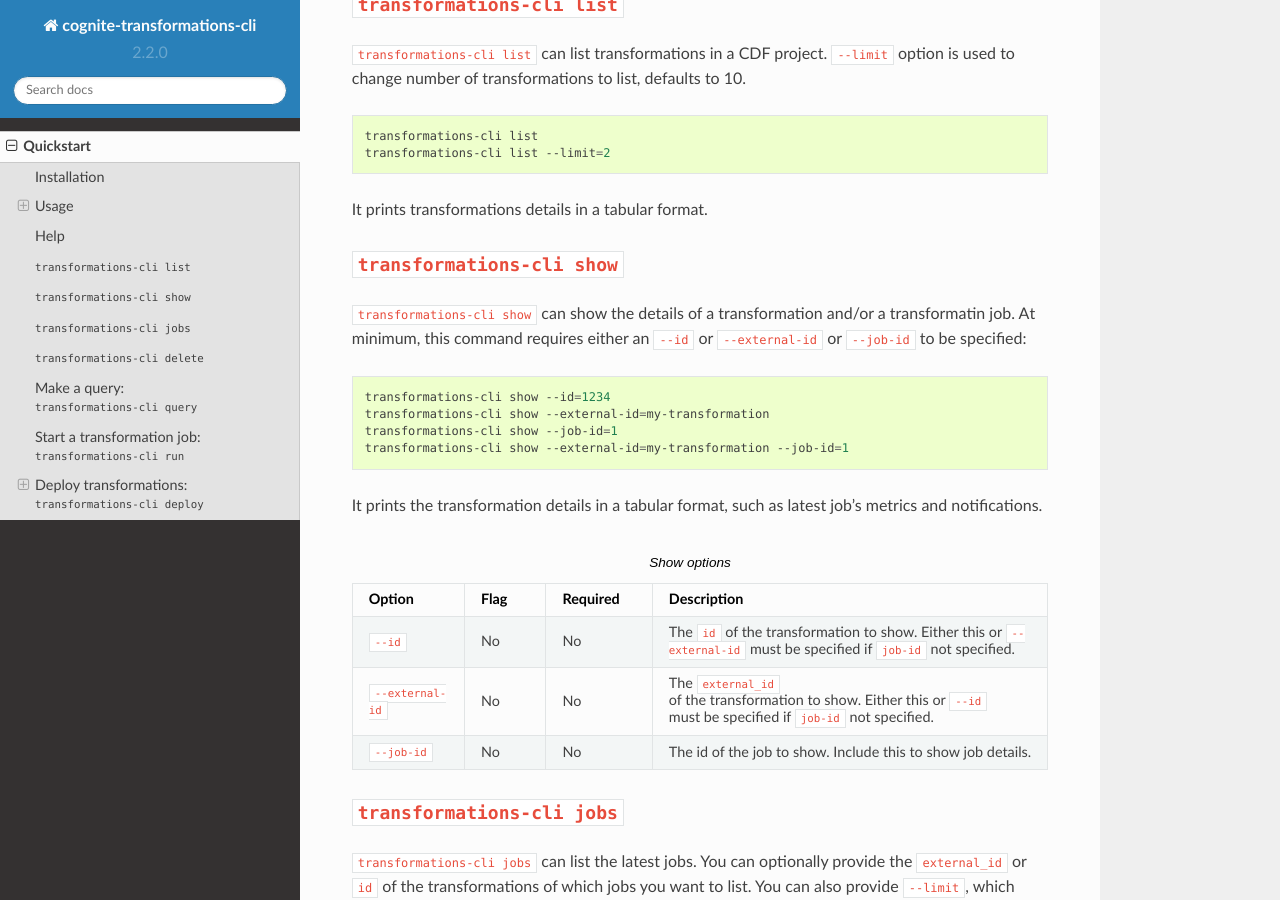
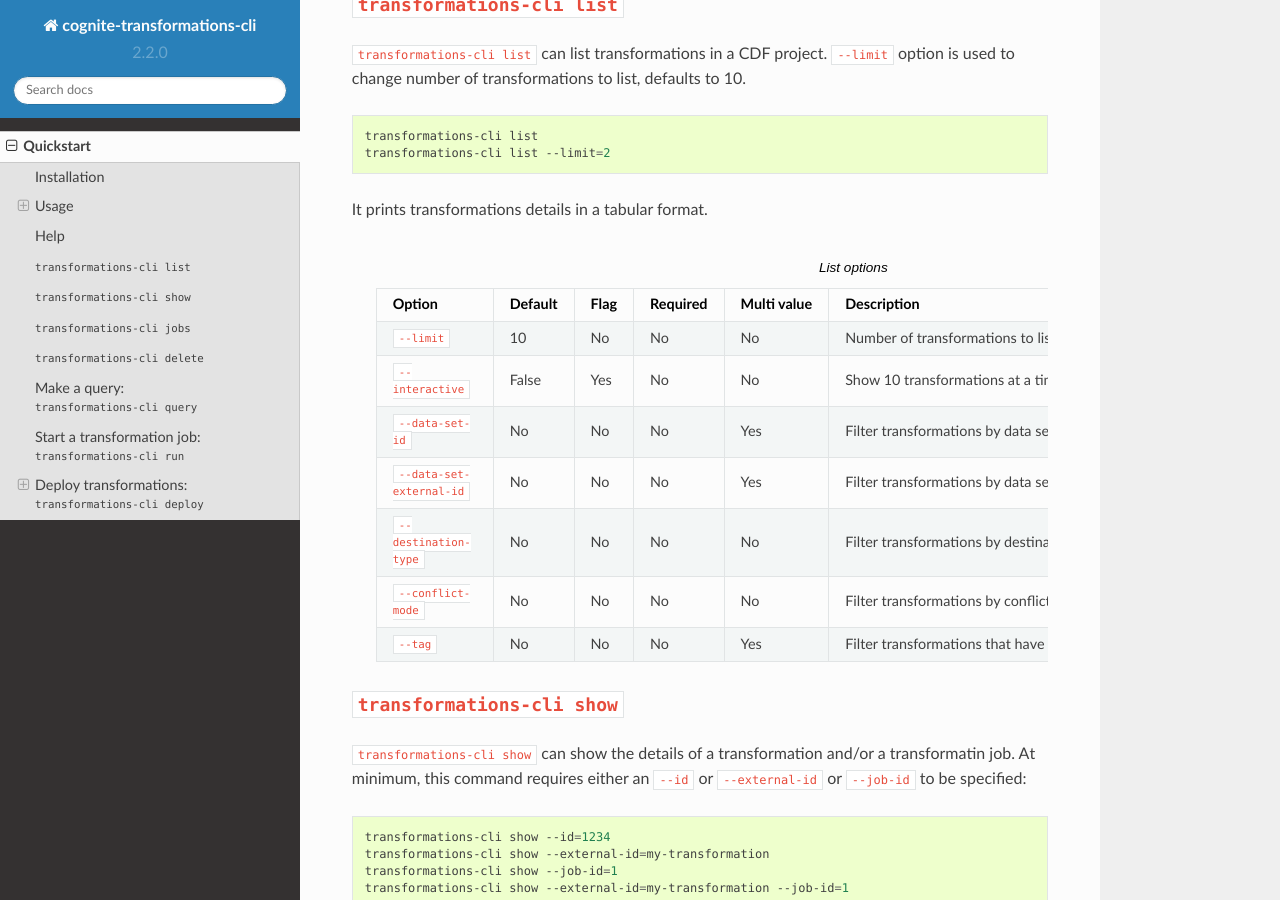
Before and after one commit to cognitedata/transformations-cli, a Sphinx documentation site: the page built from docs/source/quickstart.rst, in a window 1280 px wide and 900 px high, scrolled down 1740 px. Built offline with Sphinx 7.4.7 and the Read the Docs theme 2.0.0, drawn with Linux system fonts in a browser that asks for light colours; the version number is read from the project's files by our own code.

Commit message:
Fix the documentation

```diff
--- a/docs/source/quickstart.rst
+++ b/docs/source/quickstart.rst
@@ -51,7 +51,7 @@
      - Description
    * - list
      -
-     - ``--limit``, ``--interactive``, ``--data-set-id``, ``data-set-external-id``, ``destination-type``, ``conflict-mode``
+     - ``--limit``, ``--interactive``, ``--data-set-id``, ``data-set-external-id``, ``destination-type``, ``conflict-mode``, ``--tag``
      - List transformations
    * - show
      -
@@ -96,7 +96,7 @@
 
 It prints transformations details in a tabular format.
 
-.. list-table:: List options
+  .. list-table:: List options
    :widths: 25 25 25 25 25 25
    :header-rows: 1
 
@@ -104,7 +104,7 @@
      - Default
      - Flag
      - Required
-     - Multi Value
+     - Multi value
      - Description
    * - ``--limit``
      - 10
@@ -118,30 +118,37 @@
      - No
      - No
      - Show 10 transformations at a time, waiting for keypress to display next batch.
-    * - ``--data-set-id``
+   * - ``--data-set-id``
      - No
      - No
      - No
      - Yes
      - Filter transformations by data set ID.
-    * - ``--data-set-external-id``
+   * - ``--data-set-external-id``
      - No
      - No
      - No
      - Yes
-     - Filter transformations by data set ID.
-    * - ``--destination-type``
+     - Filter transformations by data set External ID.
+   * - ``--destination-type``
      - No
      - No
      - No
      - No
      - Filter transformations by destination type: assets, events, timeseries...
-    * - ``--conflict-mode``
+   * - ``--conflict-mode``
      - No
      - No
      - No
      - No
      - Filter transformations by conflict mode: upsert, abort, update, delete.
+   * - ``--tag``
+     - No
+     - No
+     - No
+     - Yes
+     - Filter transformations that have the provided tag on it.
+
 
 ``transformations-cli show``
 ----------------------------
```
